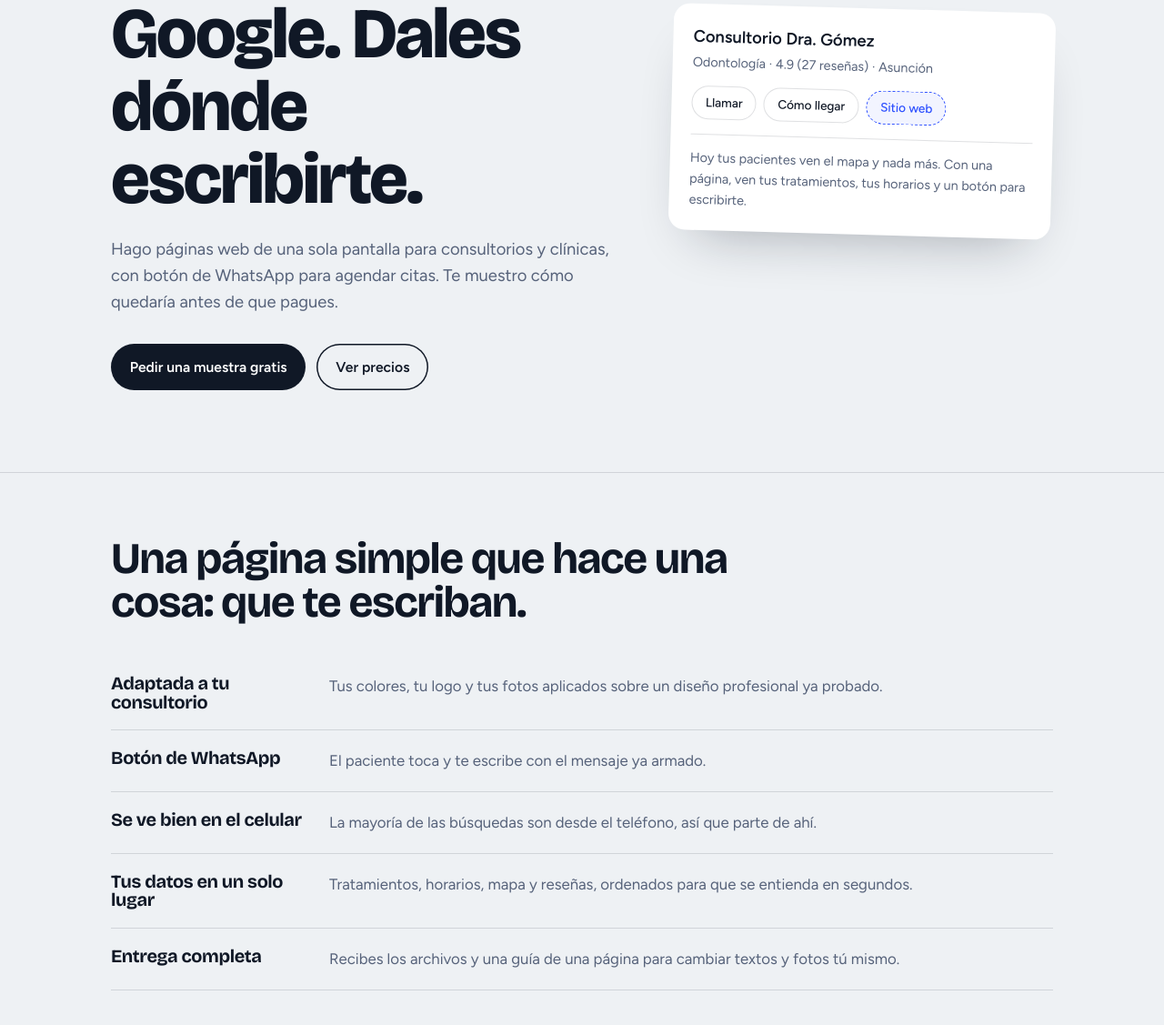
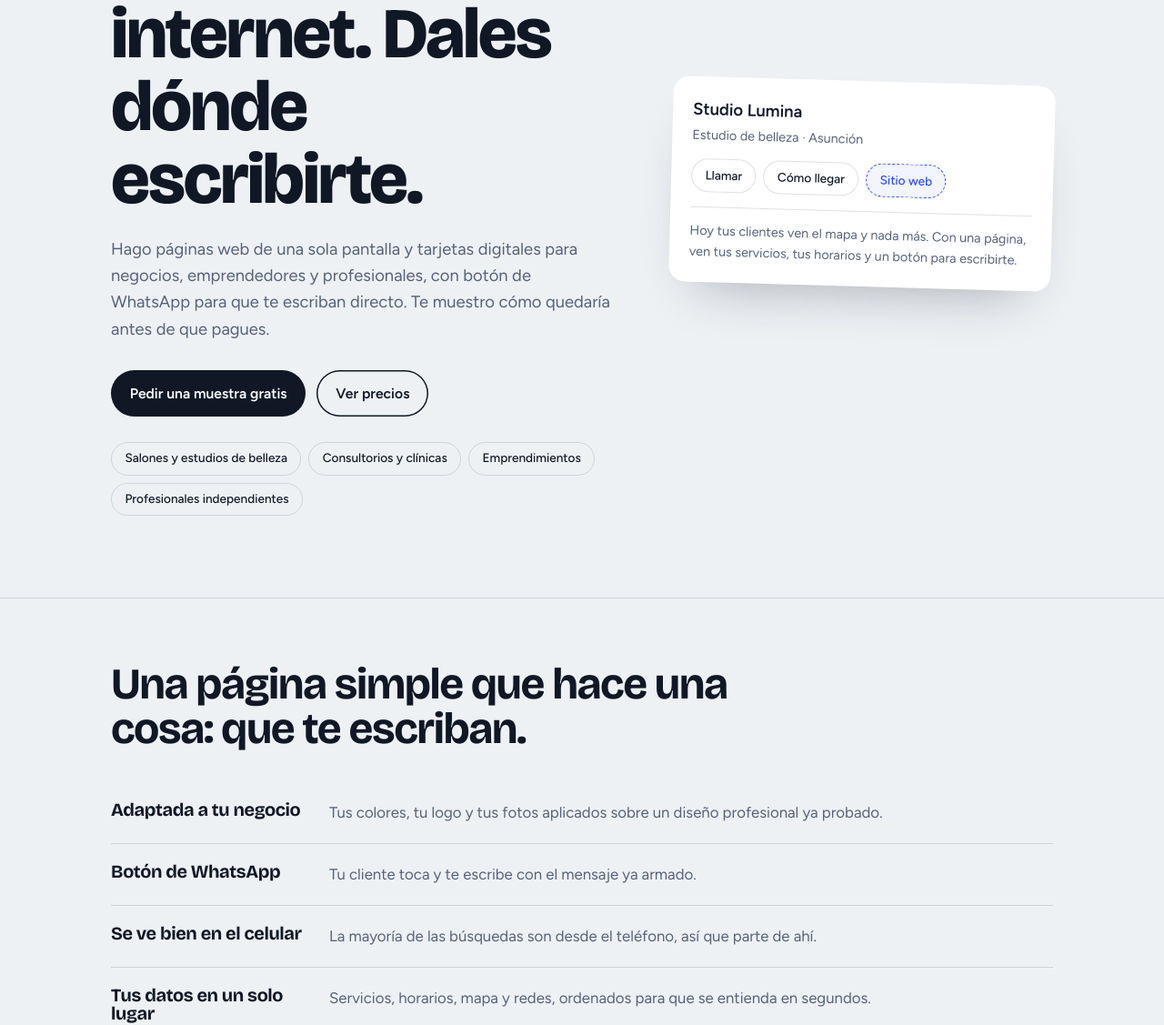
Before and after one commit to hattsofc/hatts, a plain HTML site: page index.html in a window 1280 px wide. Shown: the part 309-1436 px from the top of the page at 91% size. Drawn offline with nearby package versions, Linux system fonts and the light colour scheme.

Commit message:
Update index.html

```diff
--- a/index.html
+++ b/index.html
@@ -3,8 +3,8 @@
 <head>
 <meta charset="utf-8">
 <meta name="viewport" content="width=device-width, initial-scale=1">
-<title>hatts · Páginas web para consultorios y clínicas</title>
-<meta name="description" content="Páginas web de una sola pantalla para consultorios y clínicas de Paraguay. Pago único, entrega en 5 días.">
+<title>Hatts Diseños · Páginas web para negocios y profesionales</title>
+<meta name="description" content="Páginas web de una sola pantalla y tarjetas digitales para negocios y profesionales de Paraguay. Pago único, entrega en 5 días.">
 <link rel="preconnect" href="https://fonts.googleapis.com">
 <link href="https://fonts.googleapis.com/css2?family=Bricolage+Grotesque:opsz,wght@12..96,500;12..96,700;12..96,800&family=Figtree:wght@400;500;600&display=swap" rel="stylesheet">
 <style>
@@ -26,6 +26,7 @@ header{display:flex;justify-content:space-between;align-items:center;padding:20p
 h1{font-size:clamp(2.6rem,6.2vw,4.9rem);font-weight:800}
 .hero p{max-width:30em;margin:22px 0 30px;color:var(--mut);font-size:1.15rem}
 .cta{display:flex;gap:12px;flex-wrap:wrap}
+.para{display:flex;gap:8px;flex-wrap:wrap;margin-top:28px}
 .maps{background:var(--card);border-radius:var(--r);padding:22px;box-shadow:0 30px 60px -30px #10182655;transform:rotate(1.6deg)}
 .maps .t{font-weight:600;font-size:1.15rem}
 .maps .s{color:var(--mut);font-size:.9rem;margin:2px 0 14px}
@@ -78,6 +79,7 @@ section{padding:54px 0}}
     <h1 id="h1"></h1>
     <p id="sub"></p>
     <div class="cta"><a class="btn" id="waHero" href="#">Pedir una muestra gratis</a><a class="btn o" href="#precios">Ver precios</a></div>
+    <div class="para" id="para"></div>
   </div>
   <div class="maps" aria-hidden="true">
     <div class="t" id="mapNombre"></div>
@@ -109,21 +111,22 @@ const D = {
   nombre: "Vivi",
   ciudad: "Itauguá, Paraguay",
   whatsapp: "595986605013",          // tu número con código de país, sin + ni espacios
-  mensajeWhatsapp: "Hola, vi su página y me interesa una web para mi consultorio.",
+  mensajeWhatsapp: "Hola, vi su página y me interesa una web para mi negocio.",
   instagram: "",                      // ej: "https://instagram.com/tuusuario" (déjalo vacío si no tienes)
 
-  titular: "Tus pacientes ya te buscan en Google. Dales dónde escribirte.",
-  subtitulo: "Hago páginas web de una sola pantalla para consultorios y clínicas, con botón de WhatsApp para agendar citas. Te muestro cómo quedaría antes de que pagues.",
+  titular: "Tus clientes ya te buscan en internet. Dales dónde escribirte.",
+  subtitulo: "Hago páginas web de una sola pantalla y tarjetas digitales para negocios, emprendedores y profesionales, con botón de WhatsApp para que te escriban directo. Te muestro cómo quedaría antes de que pagues.",
+  paraQuien: ["Salones y estudios de belleza", "Consultorios y clínicas", "Emprendimientos", "Profesionales independientes"],
 
-  ejemploNombre: "Consultorio Dra. Gómez",
-  ejemploMeta: "Odontología · 4.9 (27 reseñas) · Asunción",
-  ejemploNota: "Hoy tus pacientes ven el mapa y nada más. Con una página, ven tus tratamientos, tus horarios y un botón para escribirte.",
+  ejemploNombre: "Studio Lumina",
+  ejemploMeta: "Estudio de belleza · Asunción",
+  ejemploNota: "Hoy tus clientes ven el mapa y nada más. Con una página, ven tus servicios, tus horarios y un botón para escribirte.",
 
   incluye: [
-    ["Adaptada a tu consultorio", "Tus colores, tu logo y tus fotos aplicados sobre un diseño profesional ya probado."],
-    ["Botón de WhatsApp", "El paciente toca y te escribe con el mensaje ya armado."],
+    ["Adaptada a tu negocio", "Tus colores, tu logo y tus fotos aplicados sobre un diseño profesional ya probado."],
+    ["Botón de WhatsApp", "Tu cliente toca y te escribe con el mensaje ya armado."],
     ["Se ve bien en el celular", "La mayoría de las búsquedas son desde el teléfono, así que parte de ahí."],
-    ["Tus datos en un solo lugar", "Tratamientos, horarios, mapa y reseñas, ordenados para que se entienda en segundos."],
+    ["Tus datos en un solo lugar", "Servicios, horarios, mapa y redes, ordenados para que se entienda en segundos."],
     ["Entrega completa", "Recibes los archivos y una guía de una página para cambiar textos y fotos tú mismo."]
   ],
 
@@ -149,7 +152,7 @@ const D = {
     ["¿Y si no me gusta?", "Ves la muestra gratis antes de decidir. Si no te convence, no pagas nada."]
   ],
 
-  cierre: "¿Te muestro cómo quedaría tu consultorio?",
+  cierre: "¿Te muestro cómo quedaría tu negocio?",
   pie: "© 2026 Hatts Diseños. Hecho en Paraguay."
 };
 /* ================== FIN DEL BLOQUE EDITABLE ================== */
@@ -163,6 +166,7 @@ $("logo").innerHTML = D.logo ? `<img src="${esc(D.logo)}" alt="${esc(D.marca)}"
 ["waTop", "waHero", "waEnd"].forEach(i => $(i).href = wa);
 $("h1").textContent = D.titular;
 $("sub").textContent = D.subtitulo;
+D.paraQuien.forEach(t => { const c = document.createElement("span"); c.className = "chip"; c.textContent = t; $("para").append(c); });
 $("mapNombre").textContent = D.ejemploNombre;
 $("mapMeta").textContent = D.ejemploMeta;
 $("mapNota").textContent = D.ejemploNota;
@@ -175,7 +179,7 @@ D.precios.forEach(([t, p, m, g, tag, ant, antG]) => $("preciosL").append(mk(
 D.pasos.forEach(([t, p]) => $("pasosL").append(mk(`<h3>${esc(t)}</h3><p>${esc(p)}</p>`)));
 D.faq.forEach(([q, a]) => { const d = document.createElement("details"); d.innerHTML = `<summary>${esc(q)}</summary><p>${esc(a)}</p>`; $("faqL").append(d); });
 $("pie").innerHTML = esc(D.pie) + (D.instagram ? ` <a href="${esc(D.instagram)}" target="_blank" rel="noopener">Instagram</a>` : "");
-document.title = D.marca + " · Páginas web para consultorios y clínicas";
+document.title = D.marca + " · Páginas web para negocios y profesionales";
 </script>
 </body>
 </html>
```
